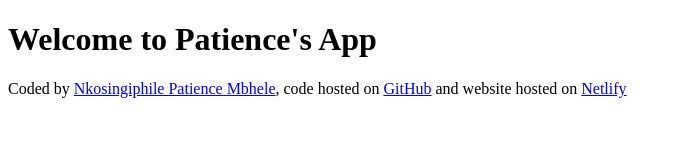
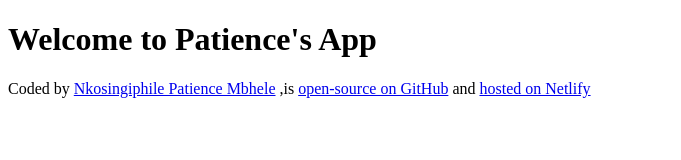
Before and after one commit to Phile105/patience, a plain HTML site: page index.html in a window 1280 px wide. Shown: the whole page, without its empty margins (0-681 px from the left). Drawn offline with Linux system fonts and the light colour scheme.

Commit message:
Updated links to be more readable

```diff
--- a/index.html
+++ b/index.html
@@ -11,11 +11,14 @@
       Coded by
       <a href="https://github.com/Phile105" target="_blank"
         >Nkosingiphile Patience Mbhele</a
-      >, code hosted on
-      <a href="https://github.com/Phile105/patience" target="_blank">GitHub</a>
-      and website hosted on
+      >
+      ,is
+      <a href="https://github.com/Phile105/patience" target="_blank"
+        >open-source on GitHub</a
+      >
+      and
       <a href="https://patience-shecodes-app.netlify.app/" target="_blank"
-        >Netlify</a
+        >hosted on Netlify</a
       >
     </footer>
   </body>
```
